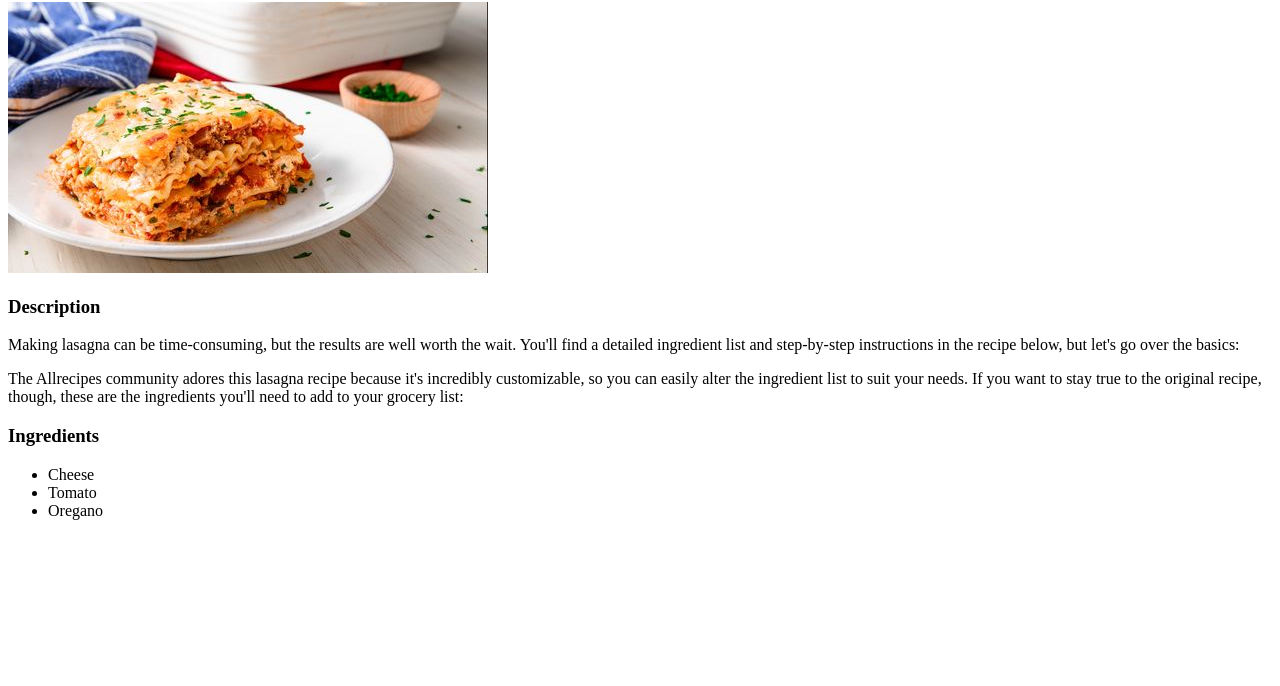
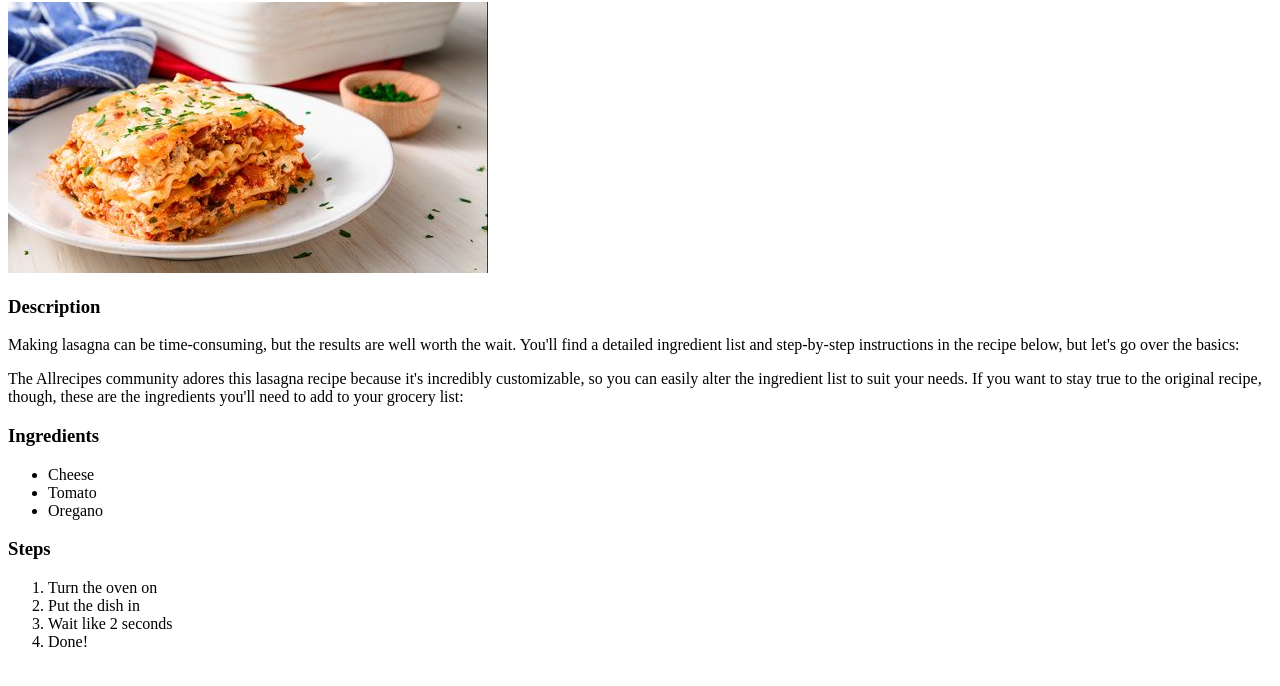
Before and after one commit to jaobcunha/odin-recipes, a plain HTML site: page recipes/lasagna.html in a window 1280 px wide. Shown: the part 78-764 px from the top of the page. Drawn offline with Linux system fonts and the light colour scheme.

Commit message:
Add the final lasagna recipe
Finished the first recipe, on to   the next one!

```diff
--- a/recipes/lasagna.html
+++ b/recipes/lasagna.html
@@ -22,5 +22,12 @@
         <li>Tomato</li>
         <li>Oregano</li>
     </ul>
+    <h3>Steps</h3>
+    <ol>
+        <li>Turn the oven on</li>
+        <li>Put the dish in</li>
+        <li>Wait like 2 seconds</li>
+        <li>Done!</li>
+    </ol>
 </body>
 </html>
```
